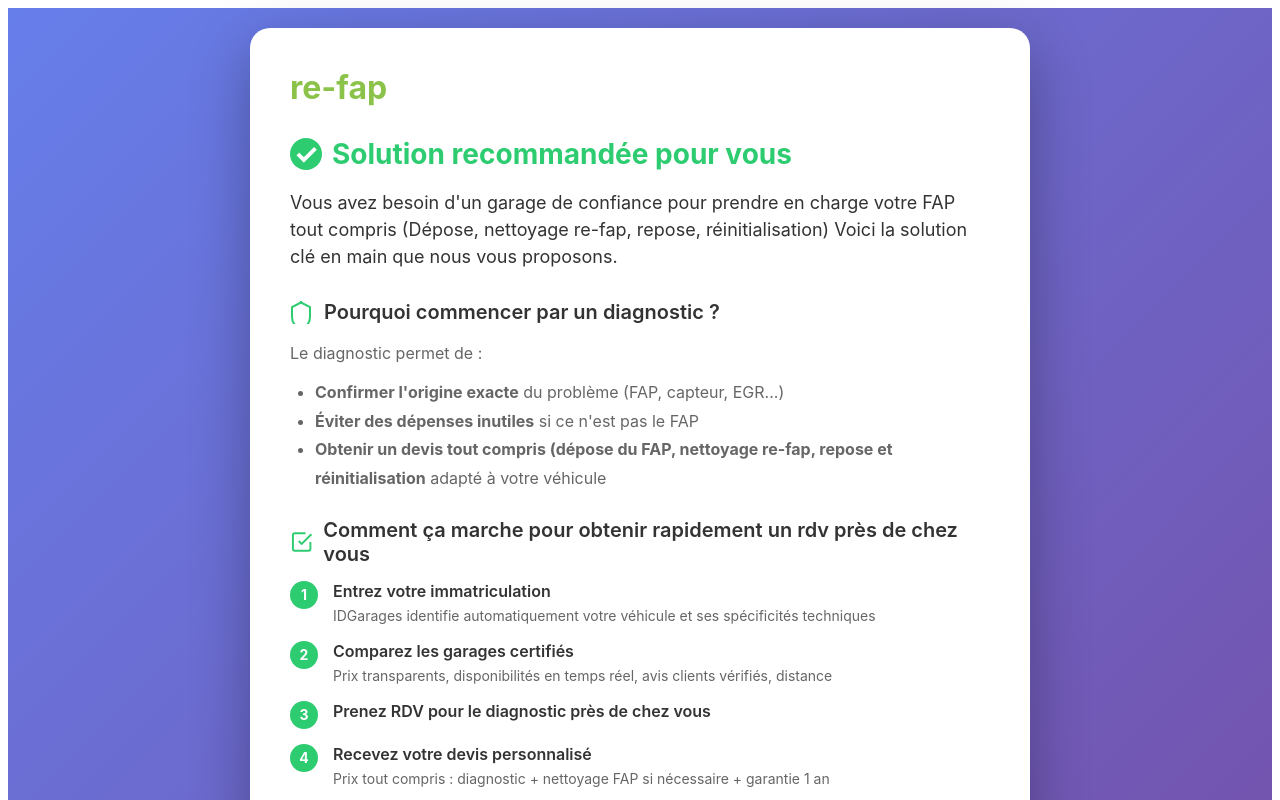
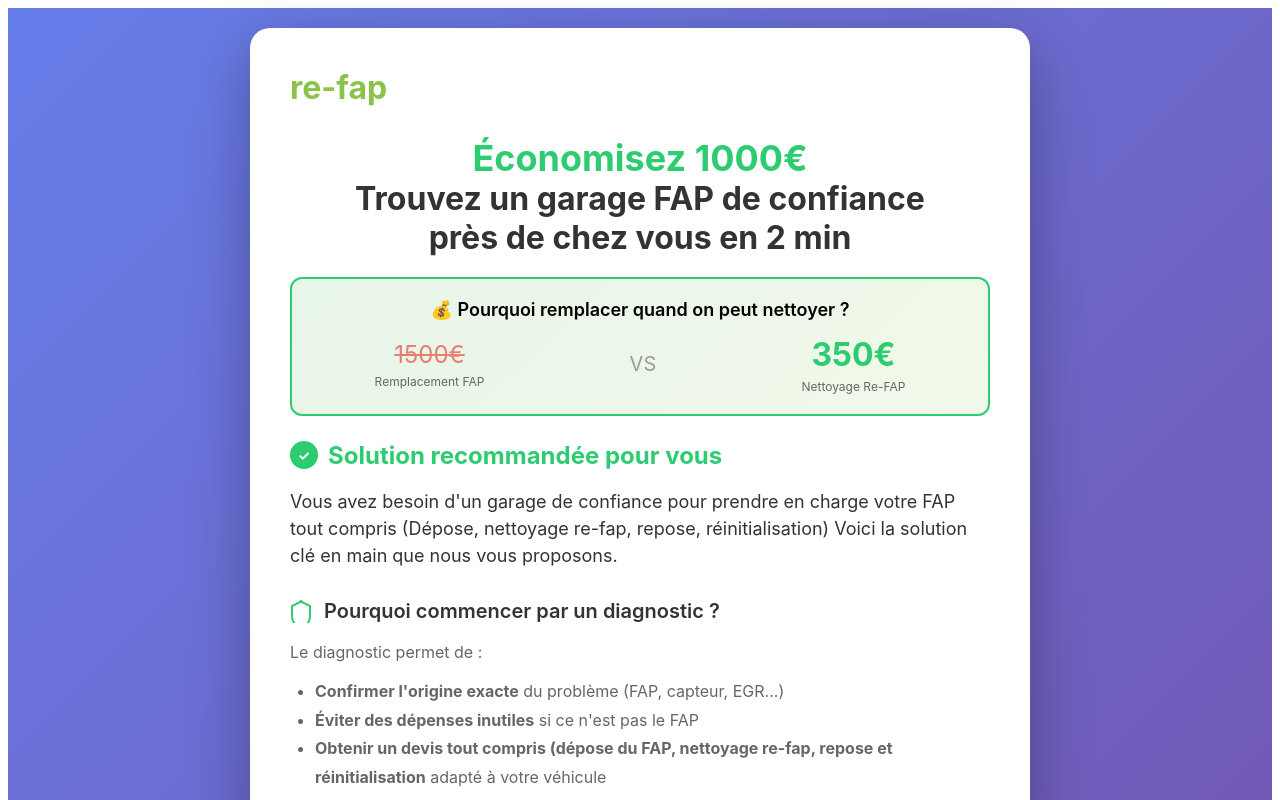
Before and after one commit to REFAP/autoai_re-fap-v2, a Next.js app: page /landing/garage in a window 1280 px wide. Shown: the top 800 px of the page. Built offline with nearby package versions, Linux system fonts and the light colour scheme.

Commit message:
Update garage.js

```diff
--- a/pages/landing/garage.js
+++ b/pages/landing/garage.js
@@ -33,23 +33,38 @@ export default function GarageLanding() {
       color: '#8BC34A',
       marginBottom: '30px'
     },
+    mainTitle: {
+      fontSize: '32px',
+      fontWeight: 'bold',
+      color: '#333',
+      marginBottom: '10px',
+      lineHeight: '1.2',
+      textAlign: 'center'
+    },
+    mainTitleHighlight: {
+      color: '#2ecc71',
+      display: 'block',
+      fontSize: '36px'
+    },
     title: {
       color: '#2ecc71',
-      fontSize: '28px',
+      fontSize: '24px',
       marginBottom: '15px',
+      marginTop: '25px',
       display: 'flex',
       alignItems: 'center',
       gap: '10px'
     },
     checkIcon: {
-      width: '32px',
-      height: '32px',
+      width: '28px',
+      height: '28px',
       background: '#2ecc71',
       borderRadius: '50%',
       display: 'inline-flex',
       alignItems: 'center',
       justifyContent: 'center',
-      color: 'white'
+      color: 'white',
+      fontSize: '14px'
     },
     subtitle: {
       fontSize: '18px',
@@ -87,6 +102,45 @@ export default function GarageLanding() {
       padding: '15px',
       borderRadius: '8px',
       marginBottom: '20px'
+    },
+    highlightBox: {
+      background: 'linear-gradient(135deg, #e8f5e9 0%, #f1f8e9 100%)',
+      border: '2px solid #2ecc71',
+      borderRadius: '12px',
+      padding: '20px',
+      marginBottom: '25px',
+      marginTop: '20px',
+      textAlign: 'center'
+    },
+    priceComparison: {
+      display: 'flex',
+      justifyContent: 'space-around',
+      alignItems: 'center',
+      marginTop: '15px',
+      gap: '20px'
+    },
+    priceItem: {
+      textAlign: 'center'
+    },
+    oldPrice: {
+      fontSize: '24px',
+      color: '#e74c3c',
+      textDecoration: 'line-through',
+      opacity: '0.7'
+    },
+    newPrice: {
+      fontSize: '32px',
+      color: '#2ecc71',
+      fontWeight: 'bold'
+    },
+    priceLabel: {
+      fontSize: '12px',
+      color: '#666',
+      marginTop: '5px'
+    },
+    vsText: {
+      fontSize: '20px',
+      color: '#999'
     },
     step: {
       display: 'flex',
@@ -165,17 +219,41 @@ export default function GarageLanding() {
   return (
     <>
       <Head>
-        <title>Re-FAP - Solution Garage Partenaire</title>
+        <title>Re-FAP - Économisez 1000€ sur votre FAP</title>
       </Head>
 
       <div style={styles.container}>
         <div style={styles.content}>
           <div style={styles.logo}>re-fap</div>
 
-          <h1 style={styles.title}>
+          {/* Nouveau titre principal accrocheur */}
+          <h1 style={styles.mainTitle}>
+            <span style={styles.mainTitleHighlight}>Économisez 1000€</span>
+            Trouvez un garage FAP de confiance<br/>près de chez vous en 2 min
+          </h1>
+
+          {/* Box de comparaison de prix */}
+          <div style={styles.highlightBox}>
+            <div style={{fontWeight: '600', fontSize: '18px', marginBottom: '10px'}}>
+              💰 Pourquoi remplacer quand on peut nettoyer ?
+            </div>
+            <div style={styles.priceComparison}>
+              <div style={styles.priceItem}>
+                <div style={styles.oldPrice}>1500€</div>
+                <div style={styles.priceLabel}>Remplacement FAP</div>
+              </div>
+              <div style={styles.vsText}>VS</div>
+              <div style={styles.priceItem}>
+                <div style={styles.newPrice}>350€</div>
+                <div style={styles.priceLabel}>Nettoyage Re-FAP</div>
+              </div>
+            </div>
+          </div>
+
+          <h2 style={styles.title}>
             <span style={styles.checkIcon}>✓</span>
             Solution recommandée pour vous
-          </h1>
+          </h2>
 
           <p style={styles.subtitle}>
             Vous avez besoin d'un garage de confiance pour prendre en charge votre FAP tout compris (Dépose, nettoyage re-fap, repose, réinitialisation)
@@ -208,7 +286,7 @@ export default function GarageLanding() {
                 <path d="M9 11l3 3L22 4"></path>
                 <path d="M21 12v7a2 2 0 01-2 2H5a2 2 0 01-2-2V5a2 2 0 012-2h11"></path>
               </svg>
-              Comment ça marche pour obtenir rapidement un rdv près de chez vous
+              Comment obtenir rapidement un RDV près de chez vous
             </h2>
 
             <div style={styles.step}>
@@ -222,7 +300,7 @@ export default function GarageLanding() {
             <div style={styles.step}>
               <div style={styles.stepNumber}>2</div>
               <div style={styles.stepContent}>
-                <div style={styles.stepTitle}>Comparez les garages certifiés</div>
+                <div style={styles.stepTitle}>Comparez les garages certifiés proches</div>
                 <div style={styles.stepText}>Prix transparents, disponibilités en temps réel, avis clients vérifiés, distance</div>
               </div>
             </div>
@@ -231,6 +309,7 @@ export default function GarageLanding() {
               <div style={styles.stepNumber}>3</div>
               <div style={styles.stepContent}>
                 <div style={styles.stepTitle}>Prenez RDV pour le diagnostic près de chez vous</div>
+                <div style={styles.stepText}>Garages à moins de 20 min de votre position</div>
               </div>
             </div>
 
@@ -247,9 +326,11 @@ export default function GarageLanding() {
           <div style={styles.successBox}>
             <div style={{fontWeight: '600', marginBottom: '8px'}}>✅ Vos avantages avec cette solution :</div>
             <div style={{fontSize: '14px', lineHeight: '1.6'}}>
+              • <strong>Économie garantie</strong> : 1000€ de moins qu'un remplacement<br/>
+              • <strong>Proximité</strong> : Garages à moins de 20 min de chez vous<br/>
               • <strong>Prix garantis</strong> : Devis ferme avant toute intervention<br/>
-              • <strong>Garages certifiés</strong> : Professionnels agréés<br/>
-              • <strong>Garantie 1 an</strong> : Sur nettoyage re-fap
+              • <strong>Garages certifiés</strong> : Professionnels agréés et formés<br/>
+              • <strong>Garantie 1 an</strong> : Sur le nettoyage re-fap
             </div>
           </div>
 
@@ -269,6 +350,13 @@ export default function GarageLanding() {
                   <polyline points="12 6 12 12 16 14"/>
                 </svg>
                 2 minutes
+              </span>
+              <span style={styles.badge}>
+                <svg width="16" height="16" viewBox="0 0 24 24" fill="none" stroke="currentColor" strokeWidth="2">
+                  <path d="M20 10c0 6-8 12-8 12s-8-6-8-12a8 8 0 0116 0z"/>
+                  <circle cx="12" cy="10" r="3"/>
+                </svg>
+                Proche de vous
               </span>
             </div>
           </div>
@@ -294,7 +382,7 @@ export default function GarageLanding() {
             }}
             disabled={!agreed}
           >
-            {agreed ? 'Accéder à IDGarages →' : 'Cochez pour continuer'}
+            {agreed ? '🚗 Trouver mon garage maintenant →' : 'Cochez pour continuer'}
           </button>
 
           <div style={{textAlign: 'center', marginTop: '20px', fontSize: '13px', color: '#999'}}>
```
